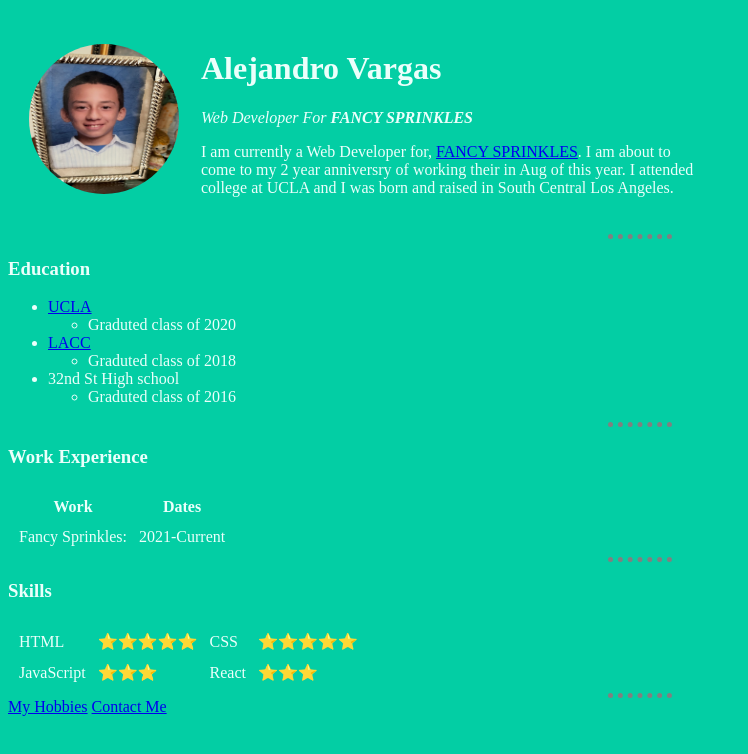
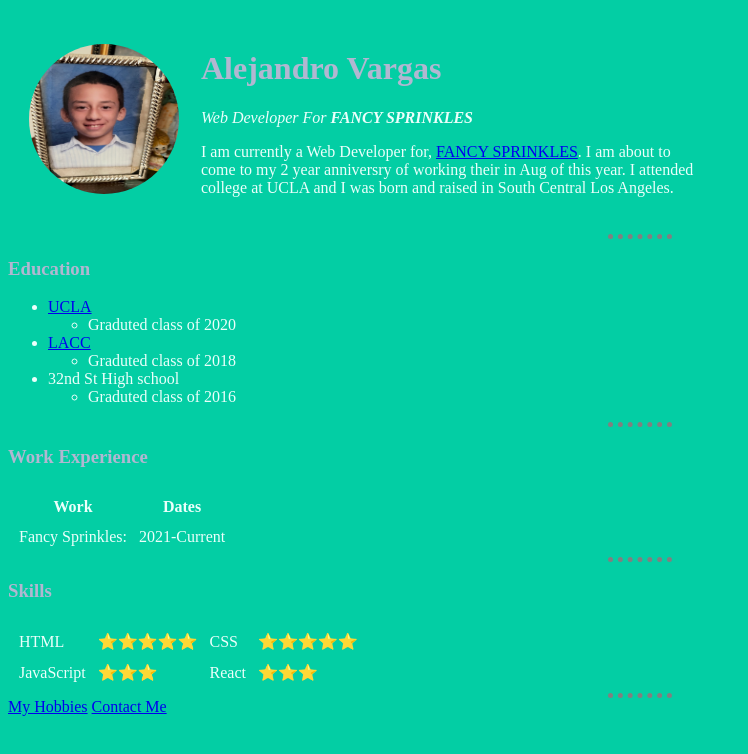
Before and after one commit to ajosvargas/personal_site_2, a plain HTML site: page index.html in a window 1280 px wide. Shown: the whole page, without its empty margins (0-748 px from the left). Drawn offline with Linux system fonts and the light colour scheme.

Commit message:
adding color to headers

```diff
--- a/assets/main_style.css
+++ b/assets/main_style.css
@@ -1,4 +1,5 @@
 body {background-color: #03CEA4; color: #EBFFFB;}
+h1, h3 {color: #B1B7D1;}
 hr {border-style: none; border-top-style: dotted; color: gray; width: 5%; margin: 0 auto; border-width: 5px;}
 img {width: 150px; height: 150px; border-radius: 50%;}
 .bio-wrapper{width:500px;}
```
